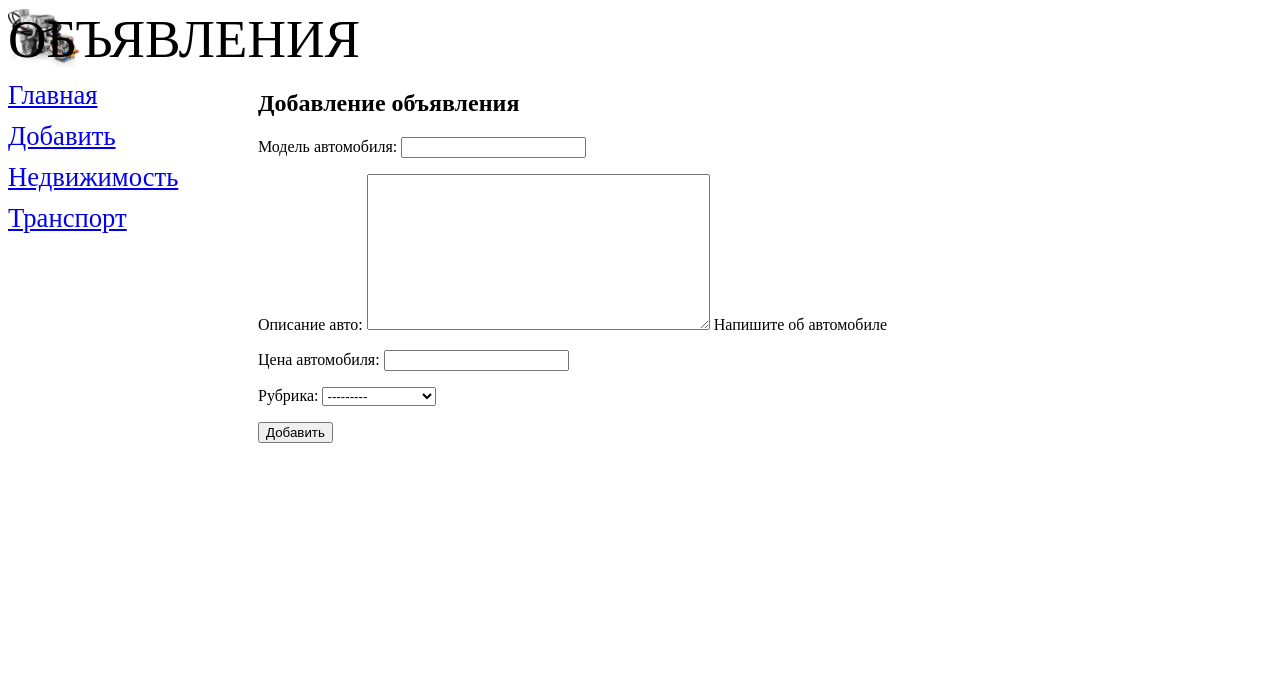
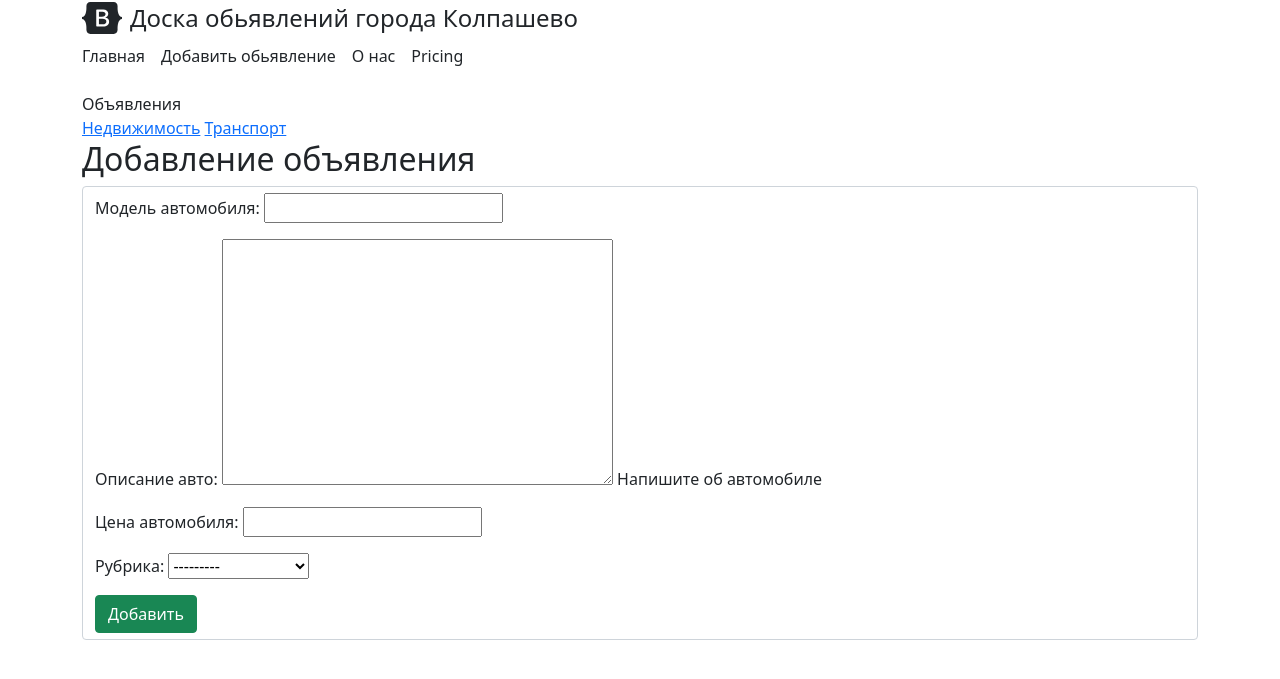
Before and after one commit to GordenFree/t4, a Django app: page /add/ in a window 1280 px wide. Shown: the top 679 px of the page. Run offline with Django 3.2, Linux system fonts and the light colour scheme; data comes from the database, SQL or seed files in the repository.

Commit message:
21.12.2021

```diff
--- a/t4/main/templates/layout/basic.html
+++ b/t4/main/templates/layout/basic.html
@@ -5,23 +5,37 @@
         <head>
             <meta charset="UTF-8">
             <title>{% block title %}Главная{% endblock %} :: Доска объявлений г.Колпашево</title>
-            <link rel="stylesheet" type="text/css" href="{% static 'main/style.css' %}">
+            <link rel="stylesheet" href="https://cdn.jsdelivr.net/npm/bootstrap@5.1.3/dist/css/bootstrap.min.css" integrity="sha384-1BmE4kWBq78iYhFldvKuhfTAU6auU8tT94WrHftjDbrCEXSU1oBoqyl2QvZ6jIW3" crossorigin="anonymous">
         </head>
+
         <body>
+            <div class="container">
+                <a href="/" class="d-flex align-items-center text-dark text-decoration-none">
+                <svg xmlns="http://www.w3.org/2000/svg" width="40" height="32" class="me-2" viewBox="0 0 118 94" role="img"><title>Bootstrap</title><path fill-rule="evenodd" clip-rule="evenodd" d="M24.509 0c-6.733 0-11.715 5.893-11.492 12.284.214 6.14-.064 14.092-2.066 20.577C8.943 39.365 5.547 43.485 0 44.014v5.972c5.547.529 8.943 4.649 10.951 11.153 2.002 6.485 2.28 14.437 2.066 20.577C12.794 88.106 17.776 94 24.51 94H93.5c6.733 0 11.714-5.893 11.491-12.284-.214-6.14.064-14.092 2.066-20.577 2.009-6.504 5.396-10.624 10.943-11.153v-5.972c-5.547-.529-8.934-4.649-10.943-11.153-2.002-6.484-2.28-14.437-2.066-20.577C105.214 5.894 100.233 0 93.5 0H24.508zM80 57.863C80 66.663 73.436 72 62.543 72H44a2 2 0 01-2-2V24a2 2 0 012-2h18.437c9.083 0 15.044 4.92 15.044 12.474 0 5.302-4.01 10.049-9.119 10.88v.277C75.317 46.394 80 51.21 80 57.863zM60.521 28.34H49.948v14.934h8.905c6.884 0 10.68-2.772 10.68-7.727 0-4.643-3.264-7.207-9.012-7.207zM49.948 49.2v16.458H60.91c7.167 0 10.964-2.876 10.964-8.281 0-5.406-3.903-8.178-11.425-8.178H49.948z" fill="currentColor"></path></svg>
+                <span class="fs-4">Доска обьявлений города Колпашево</span>
+                </a>
+
+                <nav class="d-inline-flex mt-2 mt-md-0 ms-md-auto">
+                    <a class="me-3 py-2 text-dark text-decoration-none" href="{% url 'index' %}">Главная</a>
+                    <a class="me-3 py-2 text-dark text-decoration-none" href="{% url 'add' %}">Добавить обьявление</a>
+                    <a class="me-3 py-2 text-dark text-decoration-none" href="{% url 'about' %}">О нас</a>
+                    <a class="py-2 text-dark text-decoration-none" href="#">Pricing</a>
+                </nav>
+                <p></p>
                 <header>
                 <hl>Объявления</hl>
                 </header>
                 <nav>
-            <a href="{% url 'index' %}">Главная</а>
-            <a href="{% url 'add' %}">Добавить</а>
                     {% for rubric in rubrics %}
                     <a href="{% url 'by_rubric' rubric.pk %}">
                     {{ rubric.name }}</a>
                     {% endfor %}
                 </nav>
+
                 <section>
                 {% block content %}
                 {% endblock %}
                 </section>
+            </div>
     </body>
 </html>
--- /dev/null
+++ b/t4/main/templates/main/about.html
@@ -0,0 +1,5 @@
+{% extends "layout/basic.html" %}
+
+{% block content %}
+<h2>О нас</h2>
+{% endblock %}
--- a/t4/main/templates/main/create.html
+++ b/t4/main/templates/main/create.html
@@ -4,9 +4,9 @@
 
 {% block content %}
 <h2>Добавление объявления</h2>
-<form method="post">
+<form method="post" class="form-control">
     {% csrf_token %}
     {{ form.as_p }}
-    <input type="submit" value="Добавить">
+    <input type="submit" value="Добавить" class="btn btn-success">
 </form>
 {% endblock %}
--- a/t4/main/templates/main/index.html
+++ b/t4/main/templates/main/index.html
@@ -3,7 +3,7 @@
 {% block content %}
 {% for bb in bbs %}
 
-<div>
+<div class="alert alert-warning mt-2">
     <h2>{{ bb.title }}</h2>
     <p>{{ bb.content }}</p>
     <p><a href="(% url 'by_rubric' bb.rubric.pk %}">
--- a/t4/main/urls.py
+++ b/t4/main/urls.py
@@ -1,8 +1,9 @@
 from django.urls import path
-from .views import index, by_rubric, BboardCreateView
+from .views import index, by_rubric, BboardCreateView, about
 
 urlpatterns = [
     path('add/', BboardCreateView.as_view(), name='add'),
     path('<int:rubric_id>/', by_rubric, name='by_rubric'),
     path('', index, name='index'),
+    path('about/', about, name='about')
 ]
--- a/t4/main/views.py
+++ b/t4/main/views.py
@@ -32,3 +32,6 @@ def by_rubric(request, rubric_id):
     current_rubric = Rubric.objects.get(pk=rubric_id)
     context = {'bbs':bbs, 'rubrics':rubrics, 'current_rubric':current_rubric}
     return render(request, 'main/by_rubric.html', context)
+
+def about(request):
+    return render (request, 'main/about.html')
```
Lines whose indentation alone changed are shown as unchanged.
